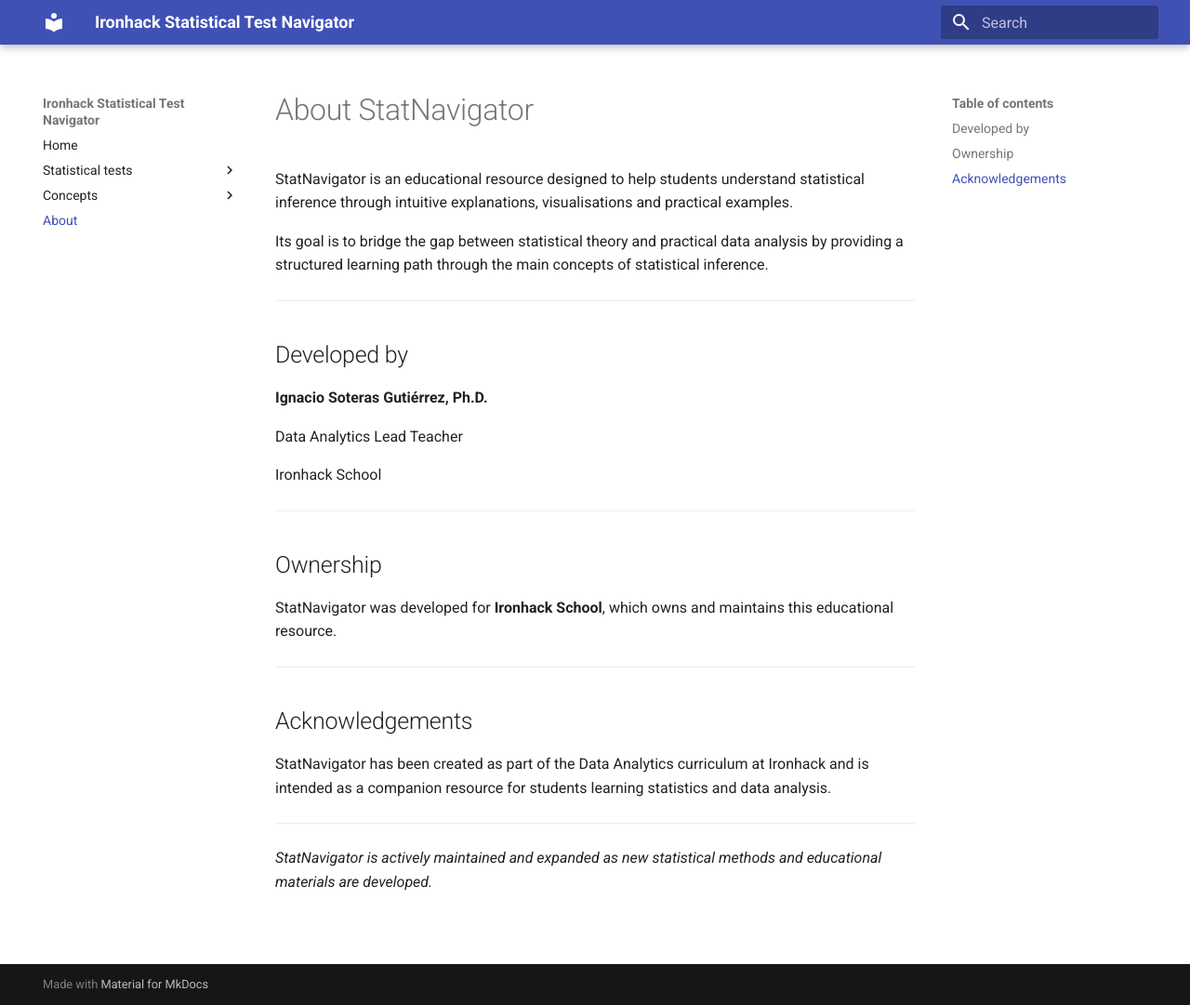
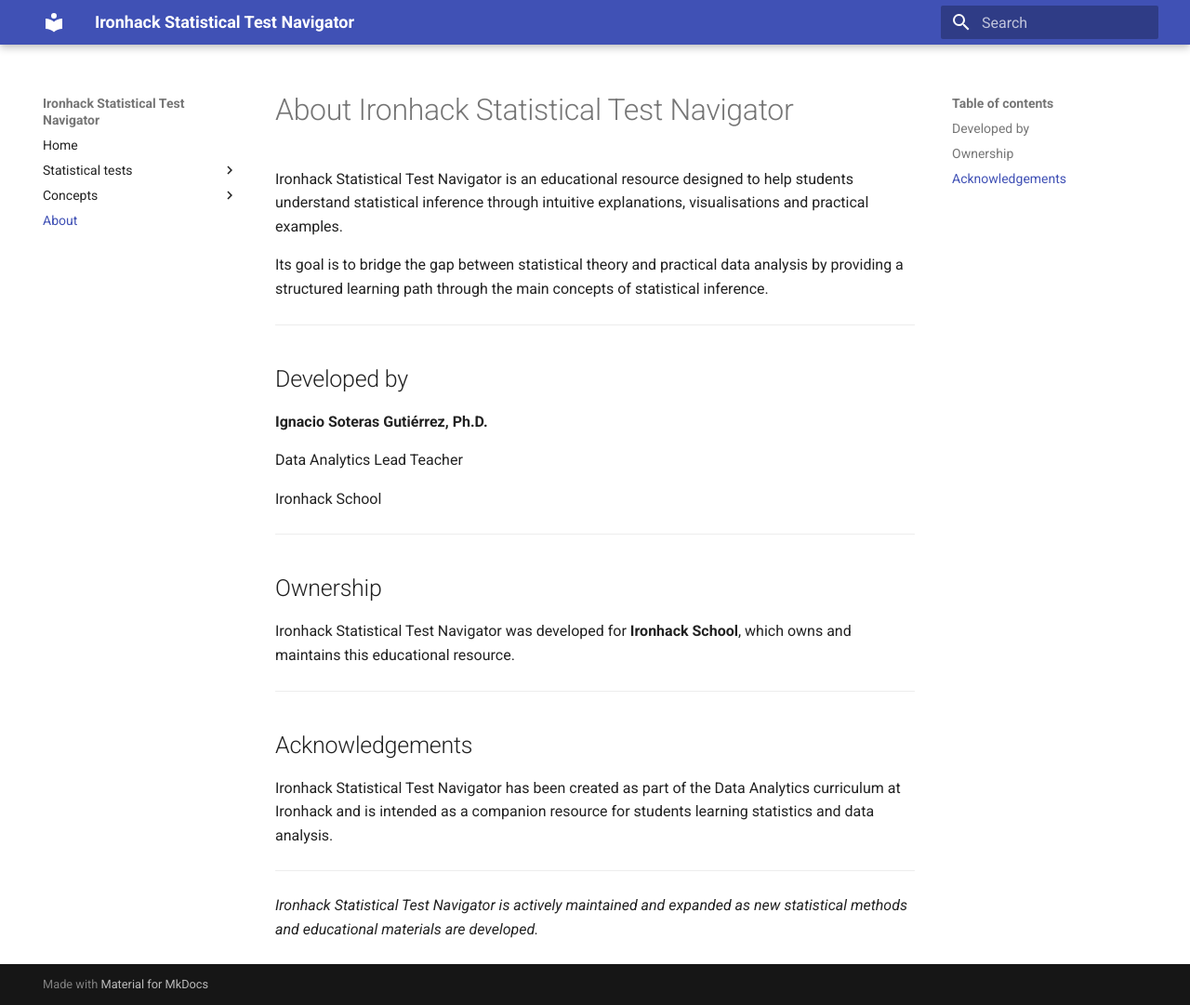
Before and after one commit to ironhack-edu/StatNavigator, an MkDocs documentation site: the page built from docs/about.md, in a window 1280 px wide and 1081 px high. Shown: the whole window at 93% size. Built offline with MkDocs 1.6.1 and Material for MkDocs 9.7.7, drawn with Linux system fonts in a browser that asks for light colours.

Commit message:
Small imrpovement in author.md

```diff
--- a/docs/about.md
+++ b/docs/about.md
@@ -2,9 +2,9 @@
 title: About
 ---
 
-# About StatNavigator
+# About Ironhack Statistical Test Navigator
 
-StatNavigator is an educational resource designed to help students understand statistical inference through intuitive explanations, visualisations and practical examples.
+Ironhack Statistical Test Navigator is an educational resource designed to help students understand statistical inference through intuitive explanations, visualisations and practical examples.
 
 Its goal is to bridge the gap between statistical theory and practical data analysis by providing a structured learning path through the main concepts of statistical inference.
 
@@ -22,14 +22,14 @@ Ironhack School
 
 ## Ownership
 
-StatNavigator was developed for **Ironhack School**, which owns and maintains this educational resource.
+Ironhack Statistical Test Navigator was developed for **Ironhack School**, which owns and maintains this educational resource.
 
 ---
 
 ## Acknowledgements
 
-StatNavigator has been created as part of the Data Analytics curriculum at Ironhack and is intended as a companion resource for students learning statistics and data analysis.
+Ironhack Statistical Test Navigator has been created as part of the Data Analytics curriculum at Ironhack and is intended as a companion resource for students learning statistics and data analysis.
 
 ---
 
-*StatNavigator is actively maintained and expanded as new statistical methods and educational materials are developed.*
+*Ironhack Statistical Test Navigator is actively maintained and expanded as new statistical methods and educational materials are developed.*
```
